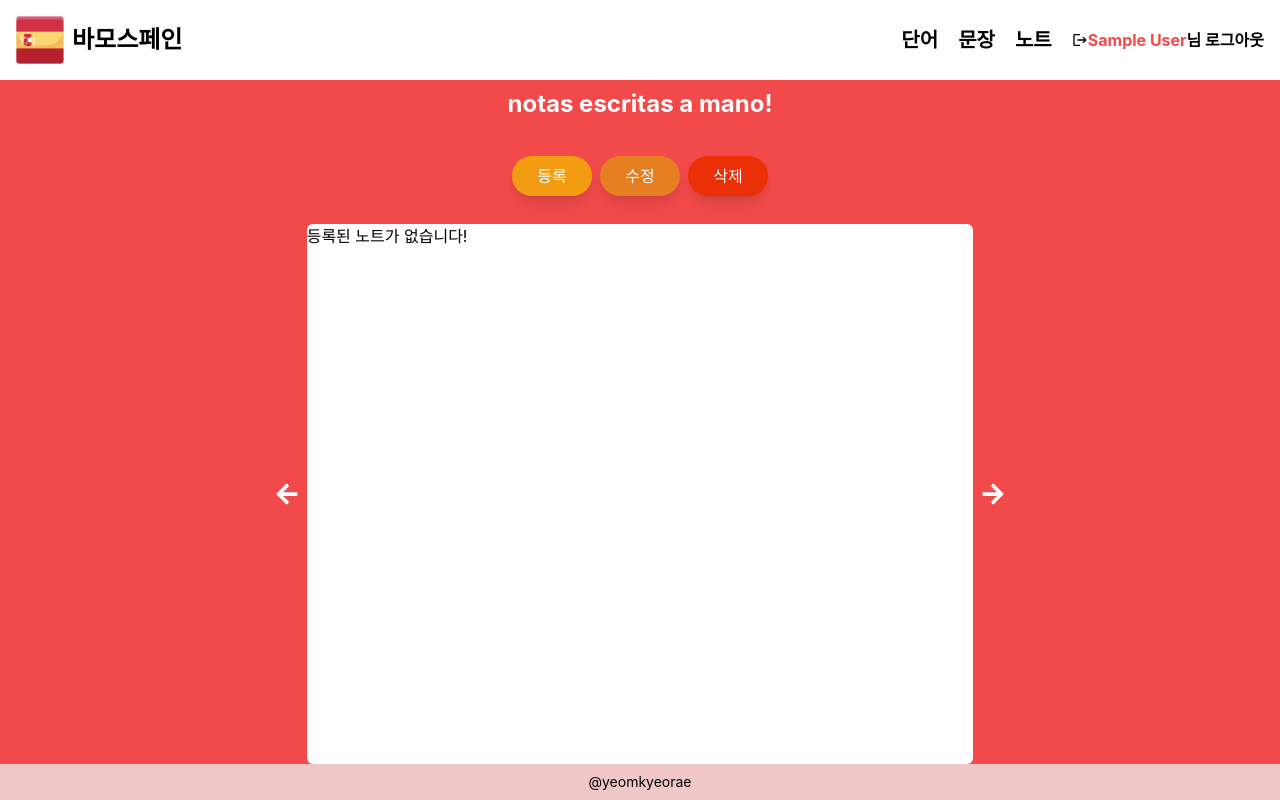
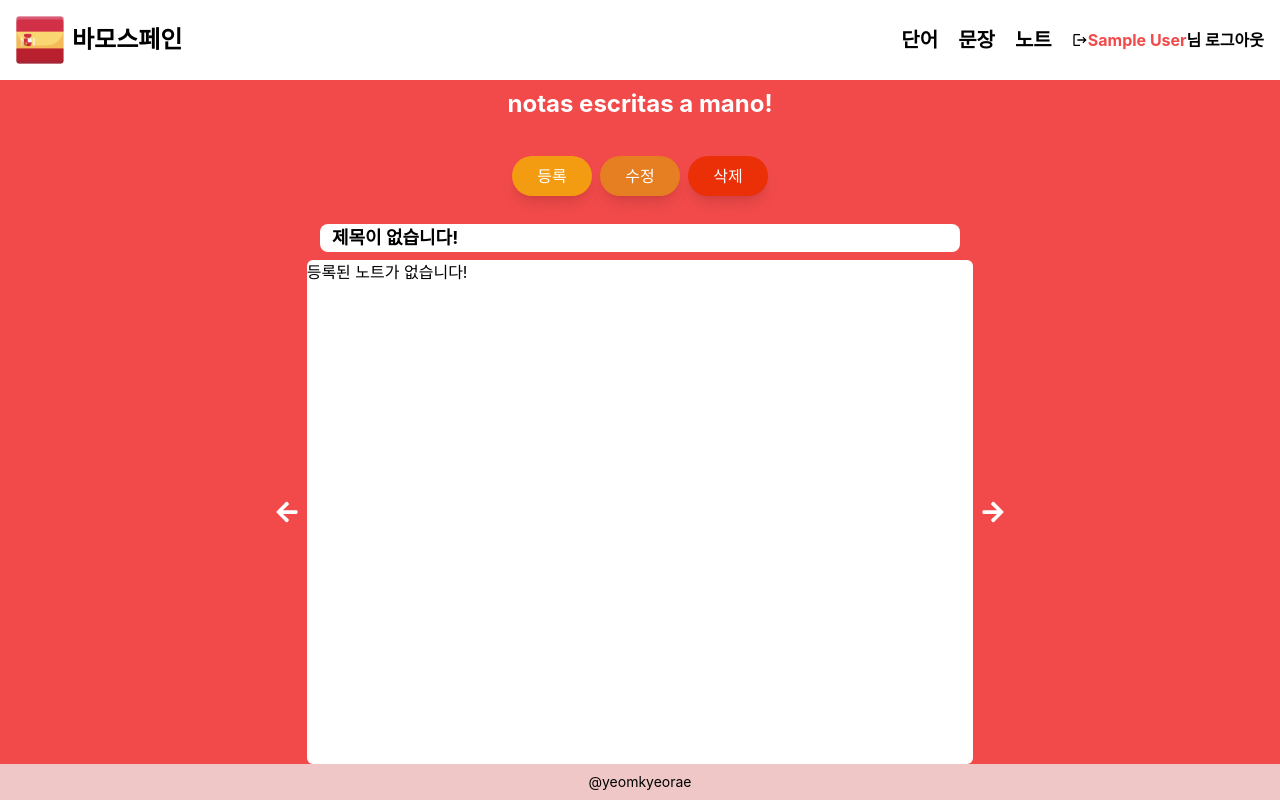
Before and after one commit to yeomkyeorae/next-spanish, a Next.js app: page /note in a window 1280 px wide. Built offline with nearby package versions, Linux system fonts and the light colour scheme; no server answers; the database is empty; sample sign-in values are in the browser's storage; a web font is replaced by a local one.

Commit message:
feat: add title for note

```diff
--- a/components/note/MyNote.tsx
+++ b/components/note/MyNote.tsx
@@ -3,12 +3,13 @@ import { FaArrowLeft, FaArrowRight } from 'react-icons/fa';
 import { useEffect } from 'react';
 
 type Props = {
+  title: string;
   content: string;
   requestBeforeNote: () => void;
   requestNextNote: () => void;
 };
 
-export default function MyNote({ content, requestBeforeNote, requestNextNote }: Props) {
+export default function MyNote({ title, content, requestBeforeNote, requestNextNote }: Props) {
   useEffect(() => {
     const handleKeyPress = (event: KeyboardEvent) => {
       if (event.key === 'ArrowLeft') {
@@ -27,6 +28,9 @@ export default function MyNote({ content, requestBeforeNote, requestNextNote }:
 
   return (
     <section className='flex flex-col items-center w-full h-full'>
+      <div className='w-4/5 md:w-6/12 mx-4 bg-white rounded-lg px-3 mb-2 font-bold text-lg'>
+        <h2>{title}</h2>
+      </div>
       <div className='flex items-center w-full md:w-7/12 h-full'>
         <div className='mx-2 text-white text-2xl cursor-pointer hover:text-highFever' onClick={requestBeforeNote}>
           <FaArrowLeft />
```
